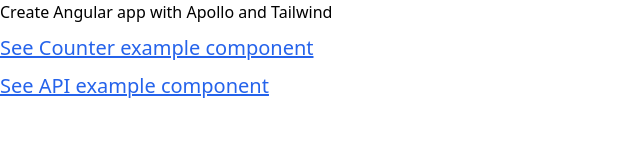
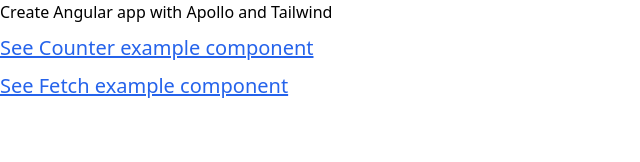
Before and after one commit to thisdot/starter.dev, an Angular app in the folder starters/angular-apollo-tailwind/: page / in a window 1280 px wide. Shown: the top 162 px of the page, without its empty margins (0-640 px from the left). Built offline with nearby package versions, Linux system fonts and the light colour scheme; what apollo-angular would draw is missing.

Commit message:
#205 [angular-apollo-tailwind] Rename API Example to FetchExample

```diff
--- a/starters/angular-apollo-tailwind/src/app/home/home.component.html
+++ b/starters/angular-apollo-tailwind/src/app/home/home.component.html
@@ -7,7 +7,7 @@
             <a href="/counter">See Counter example component</a>
         </li>
         <li>
-            <a href="/api-example">See API example component</a>
+            <a href="/api-example">See Fetch example component</a>
         </li>
     </ul>
 </header>
```
Also changed, not shown: 1 other file (tests, documents, lock files or other folders).
